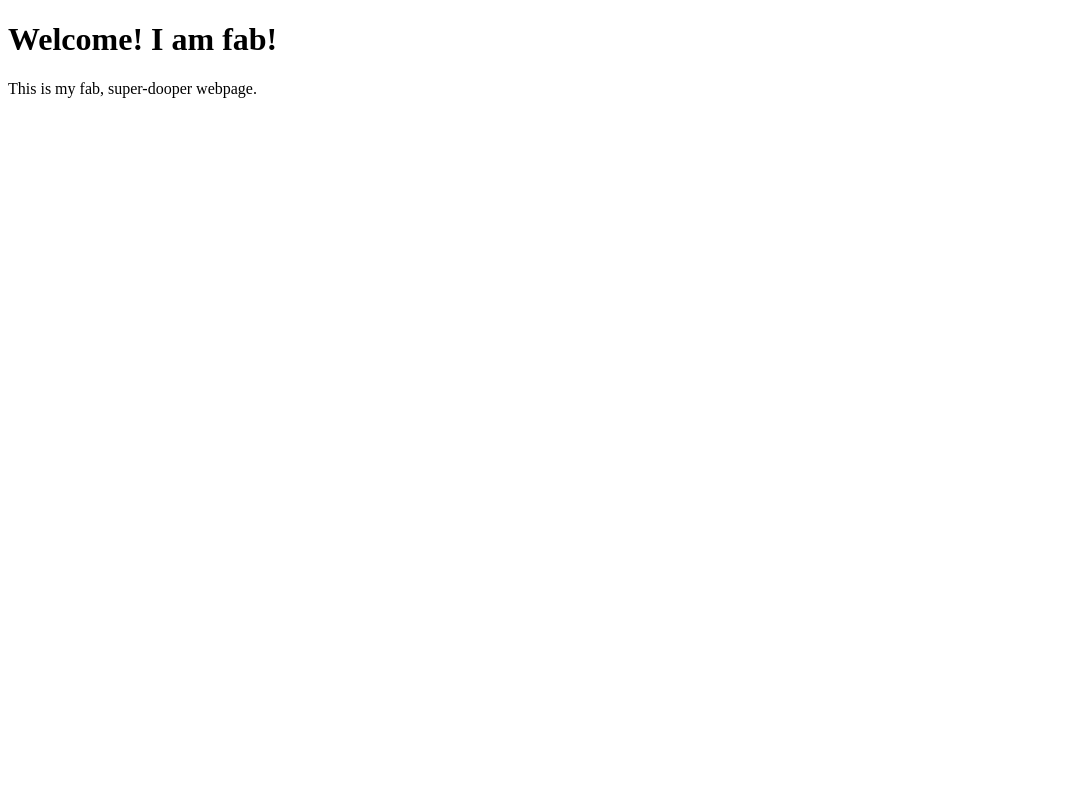
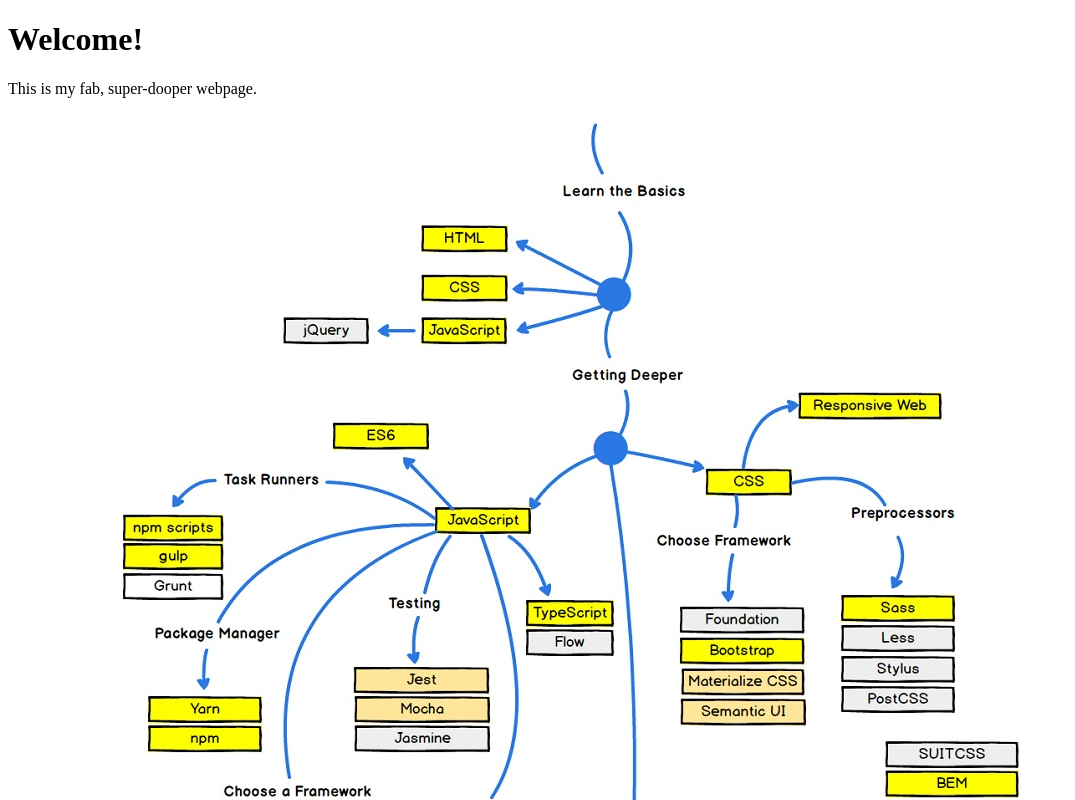
Before and after one commit to jking11/test, a plain HTML site: page index.html in a window 1280 px wide. Shown: the top 800 px of the page, without its empty margins (0-1075 px from the left). Drawn offline with Linux system fonts and the light colour scheme.

Commit message:
Update index.html
Changed it to make it better!

```diff
--- a/index.html
+++ b/index.html
@@ -4,7 +4,8 @@
     <title>GitHub test</title>
   </head>
   <body>
-    <h1>Welcome!  I am fab!</h1>
+    <h1>Welcome!</h1>
     <p>This is my fab, super-dooper webpage.</p>
+    <p>Here is a picture! <img src="img_frontend.jpg"></p>
   </body>
 </html>
```
